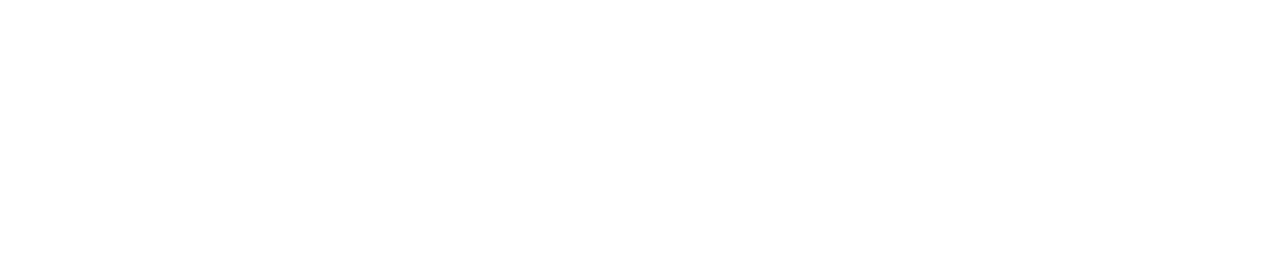
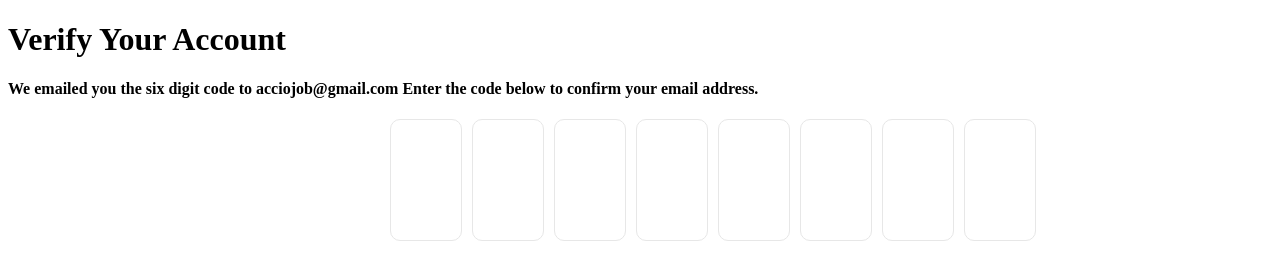
Before and after one commit to acciojob/OTP-koudee, a website: page main.html in a window 1280 px wide. Drawn offline with Linux system fonts and the light colour scheme.

Commit message:
created a submission

```diff
--- a/main.html
+++ b/main.html
@@ -7,7 +7,12 @@
 </head>
 
 <body>
-	<!-- the entire body must be written by student -->
+	    <h1 id="verification_heading">Verify Your Account</h1>
+    <h4 id="verification_subtext">
+      We emailed you the six digit code to acciojob@gmail.com Enter the code
+      below to confirm your email address.
+    </h4>
+    <div class="code-container"></div>
     <script type="text/javascript" src="./script.js">
 </script>
 
--- a/script.js
+++ b/script.js
@@ -1 +1,55 @@
-//your JS code here. If required.
+const codeContainer = document.querySelector(".code-container");
+const numberOfInputs = 8;
+let lastEnteredInputElement = null;
+
+function onInput(event) {
+    const currentElement = event.target;
+    console.log("event triggered");
+    if (currentElement.value) {
+        // for doing a click/focus just call the methods click() , and focus() on that HTML element object
+        // console.log("Next element", currentElement.nextElementSibling);
+        // console.log("Previous Element", currentElement.previousElementSibling);
+        lastEnteredInputElement = currentElement;
+        currentElement.nextElementSibling && currentElement.nextElementSibling.focus();
+    }
+}
+
+function onBackSpace(e) {
+    // i need to know last entered input element ?
+    // lastEnteredInputElement.value = "";
+    // if (lastEnteredInputElement.previousElementSibling) {
+    //     lastEnteredInputElement.previousElementSibling.focus();
+    //     lastEnteredInputElement = lastEnteredInputElement.previousElementSibling;
+    // }
+    // else {
+    //     lastEnteredInputElement = null;
+    // }
+    e.target.value = "";
+    e.target.previousElementSibling && e.target.previousElementSibling.focus();
+}
+
+function onEnter(e) {
+    if (e.target.value) {
+        e.target.nextElementSibling && e.target.nextElementSibling.focus();
+    }
+}
+
+function onKeyUp(e) {
+    if (e.key === "Enter") {
+        onEnter(e);
+    }
+    else if (e.key === "Backspace") {
+        onBackSpace(e);
+    }
+}
+
+for (let i = 1; i <= numberOfInputs; i++) {
+    const input = document.createElement("input");
+    input.className = "code";
+    input.maxLength = 1;
+
+    input.addEventListener("input", onInput);
+    input.addEventListener("keyup", onKeyUp);
+
+    codeContainer.appendChild(input);
+}
--- a/styles.css
+++ b/styles.css
@@ -1 +1,17 @@
-/*  your css code here. If applicable */
+.code-container {
+    display: flex;
+    width: 500px;
+    margin: auto;
+    gap: 10px;
+}
+.code {
+    border: 1px solid #e7e7e7;
+    padding: 10px;
+    width: 50px;
+    height: 100px;
+    border-radius: 10px;
+    font-size: 2rem;
+    text-align: center;
+}
+.code:focus {
+    outline: 1px solid blue;
```
